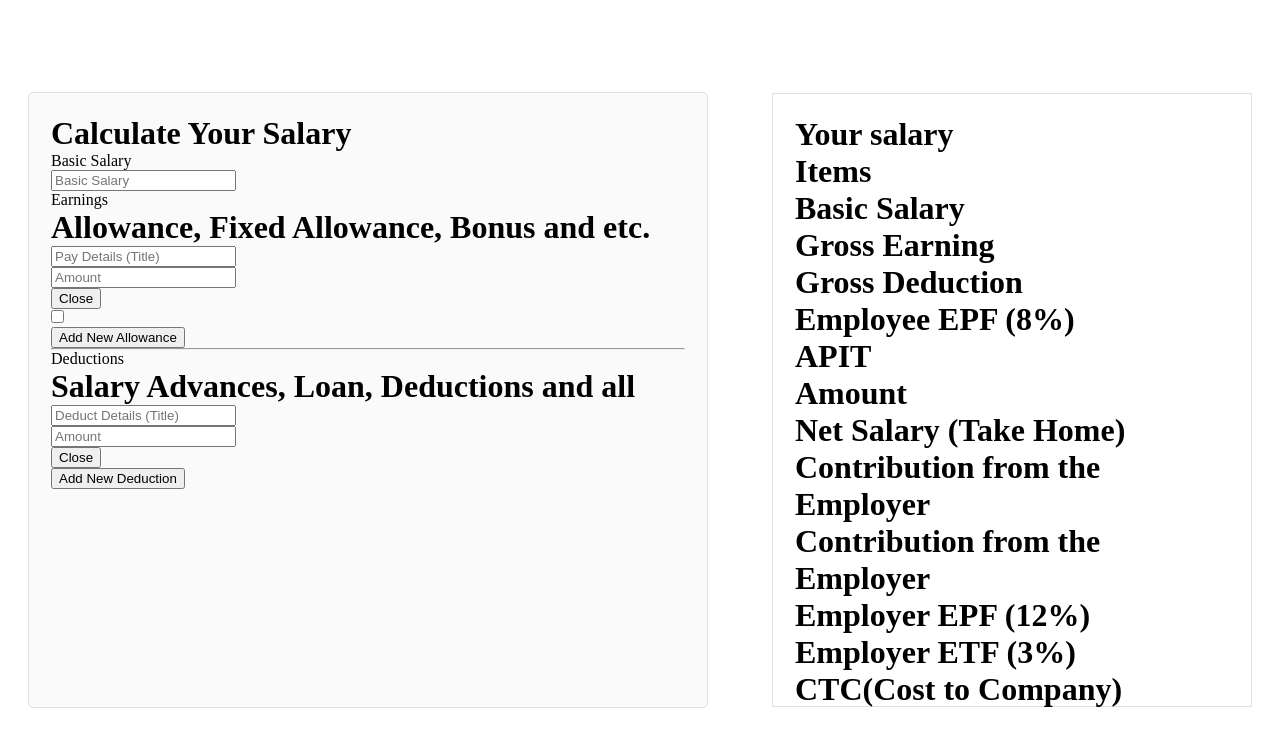
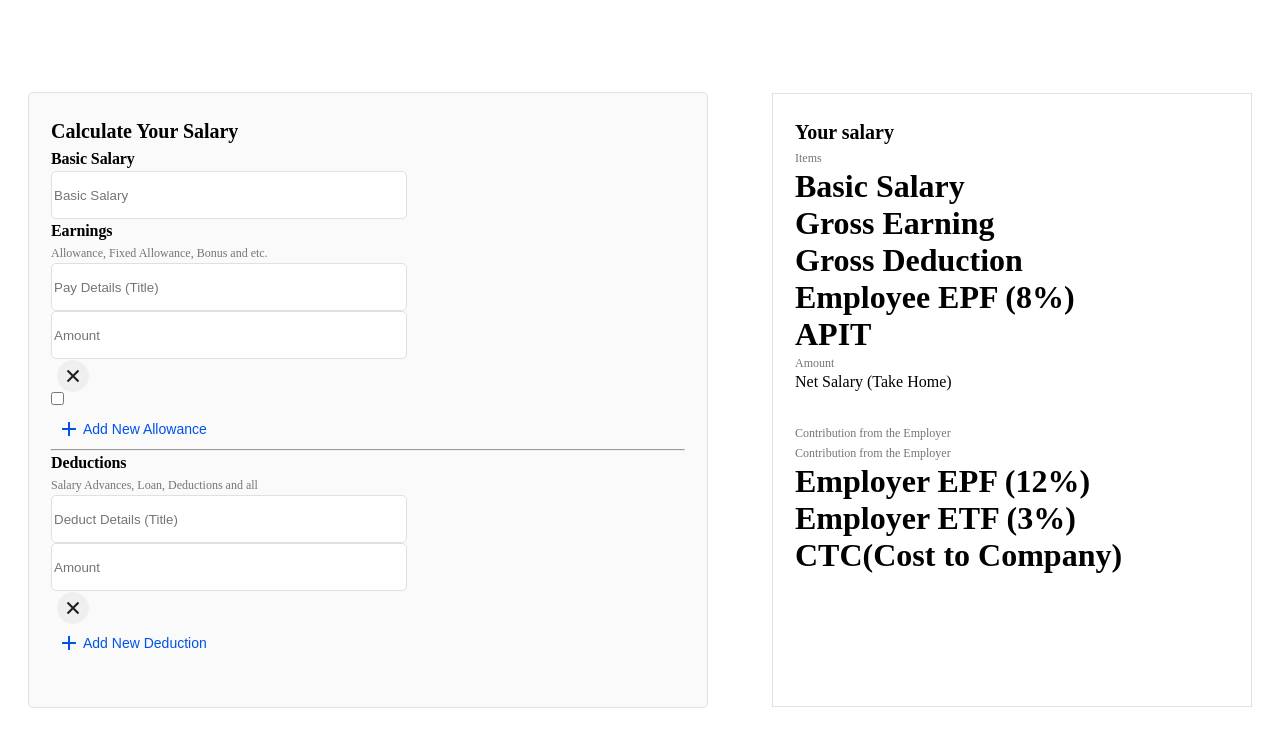
Before and after one commit to MMEC69/salary-calculator-2024-Q1-MMEC69, a React (Vite) app: page / in a window 1280 px wide. Shown: the top 746 px of the page. Built offline with nearby package versions, Linux system fonts and the light colour scheme.

Commit message:
add few UI changes

```diff
--- /dev/null
+++ b/src/component_css/buttons.module.css
@@ -0,0 +1,46 @@
+.closeButton{
+    width: 32px;
+    height: 32px;
+    border: none;
+}
+.closeButton button{
+    width: 32px;
+    height: 32px;
+    border: none;
+    background-color: #FAFAFA;
+    border-radius: 50%;
+}
+.closeButton img{
+    width: 32px;
+    height: 32px;
+    border-radius: 50%;
+}
+/* /////////////////////////////////////////////// */
+.addingButton{
+    width: 162px;
+    height: 40px;
+    text-align: center;
+}
+.addingButton button{
+    width: 162px;
+    height: 40px;
+    display: flex;
+    flex-direction: row;
+    gap: 2px;
+    line-height: 20px;
+    text-align: center;
+    align-items: center;
+    background-color: #FAFAFA;
+    border: none;
+}
+.addingButton p{
+    font-size: 14px;
+    color: #0052EA;
+    font-weight: 500;
+}
+.addingButton img{
+    width: 24px;
+    height: 24px;
+    background-color: #FAFAFA;
+    border: none;
+}
--- /dev/null
+++ b/src/component_css/inputFields.module.css
@@ -0,0 +1,23 @@
+.inputField1{
+    width: 356px;
+    height: 48px;
+    border-radius: 5px;
+}
+.inputField1 input{
+    width: 356px;
+    height: 48px;
+    border-radius: 5px;
+    border: 1px solid #E0E0E0;
+}
+/* /////////////////////////////////////////////// */
+.inputField2{
+    width: 356px;
+    height: 48px;
+    border-radius: 5px;
+}
+.inputField2 input{
+    width: 356px;
+    height: 48px;
+    border-radius: 5px;
+    border: 1px solid #E0E0E0;
+}
--- /dev/null
+++ b/src/component_css/titles.module.css
@@ -0,0 +1,35 @@
+.mainTitle{
+    width: 209px;
+    height: 32px;
+}
+.mainTitle h1{
+    font-size: 20px;
+    font-weight: 700;
+    line-height: 32px;
+    letter-spacing: -0.02px;
+    color: black;
+}
+/* /////////////////////////////////////////////// */
+.fieldLabel{
+    width: 94px;
+    height: 24px;
+}
+.fieldLabel label{
+    color: black;
+    font-size: 16px;
+    font-weight: 600;
+    line-height: 24px;
+    letter-spacing: -0.1px;
+}
+/* /////////////////////////////////////////////// */
+.descriptiveTitle{
+    width: 248px;
+    height: 20px;
+}
+.descriptiveTitle h1{
+    color: #757575;
+    font-size: 12px;
+    font-weight: 400;
+    line-height: 20px;
+    align-items: right;
+}
--- a/src/components/Buttons.jsx
+++ b/src/components/Buttons.jsx
@@ -1,4 +1,7 @@
-import React from 'react'
+import React from 'react';
+import closeIcon from "../assets/closeIcon.png";
+import styles from "../component_css/buttons.module.css";
+import addIcon from "../assets/addIcon.png";
 
 export function Reset(props) {
     const {
@@ -22,11 +25,9 @@ export function AddingButton(props) {
         onClick
     } = props;
   return (
-    <div>
-        <button
-            onClick={onClick}
-        >
-            {title}
+    <div className={styles.addingButton}>
+        <button onClick={onClick}>
+            <img src={addIcon} alt="Add Icon"/> <p>{title}</p>
         </button>
     </div>
   );
@@ -38,11 +39,11 @@ export function Close(props) {
         onClick
     } = props;
   return (
-    <div>
+    <div className={styles.closeButton}>
         <button
             onClick={onClick}
         >
-            Close
+            <img src={closeIcon} alt="Close Icon" />
         </button>
     </div>
   );
--- a/src/components/InputFields.jsx
+++ b/src/components/InputFields.jsx
@@ -1,6 +1,7 @@
 import React from 'react';
 import {Close} from "./Buttons";
 import {CheckBox} from "./CheckBox";
+import styles from "../component_css/inputFields.module.css"
 
 export function InputField1(props) {
     const {
@@ -10,7 +11,7 @@ export function InputField1(props) {
         onChange
     } = props;
   return (
-    <div>
+    <div className={styles.inputField1}>
         <input
             type={type}
             value={value}
@@ -29,7 +30,7 @@ export function InputField2(props) {
       onChange
   } = props;
   return (
-    <div>
+    <div className={styles.inputField2}>
         <input
             type={type}
             value={value}
--- a/src/components/SalaryReport.jsx
+++ b/src/components/SalaryReport.jsx
@@ -1,5 +1,5 @@
 import React from 'react';
-import {DescriptiveTitle, MainTitle, ContentText} from "./Titles";
+import {DescriptiveTitle, MainTitle, ContentText, SubTitle} from "./Titles";
 import styles from "../component_css/layout.module.css";
 
 export function SalaryReport(props) {
@@ -67,7 +67,7 @@ export function SalaryReport(props) {
 {/* /////////////////////////////////////////////////// */}
             <div>
                 <div>
-                    <MainTitle
+                    <SubTitle
                         title = "Net Salary (Take Home)"
                     />
                 </div>
--- a/src/components/Titles.jsx
+++ b/src/components/Titles.jsx
@@ -1,4 +1,5 @@
 import React from 'react';
+import styles from "../component_css/titles.module.css";
 
 export function MainTitle(props) {
     const {
@@ -6,7 +7,7 @@ export function MainTitle(props) {
     } = props;
 
     return (
-        <div>
+        <div className={styles.mainTitle}>
             <h1>{title}</h1>
         </div>
     );
@@ -19,7 +20,7 @@ export function SubTitle(props) {
 
     return (
         <div>
-            <h1>{title}</h1>
+            <p>{title}</p>
         </div>
     );
 }
@@ -30,7 +31,7 @@ export function DescriptiveTitle(props) {
     } = props;
 
     return (
-        <div>
+        <div className={styles.descriptiveTitle}>
             <h1>{title}</h1>
         </div>
     );
@@ -55,7 +56,7 @@ export function Label(props) {
     } = props;
 
     return (
-        <div>
+        <div className={styles.fieldLabel}>
             <label htmlFor = {name}>{title}</label>
         </div>
     );
```
Also changed, not shown: src/assets/addIcon.png (added), src/assets/closeIcon.png (added).
